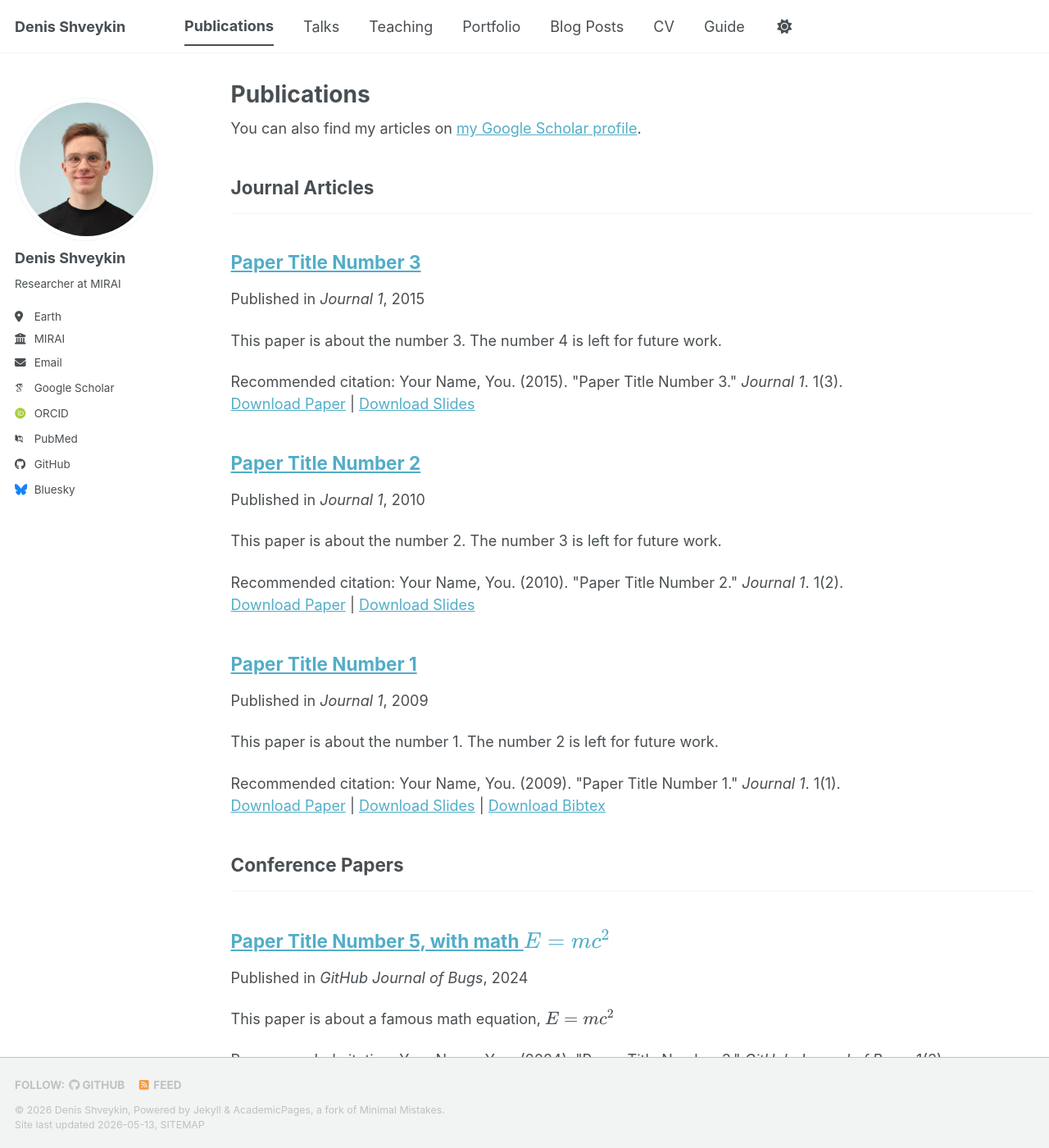
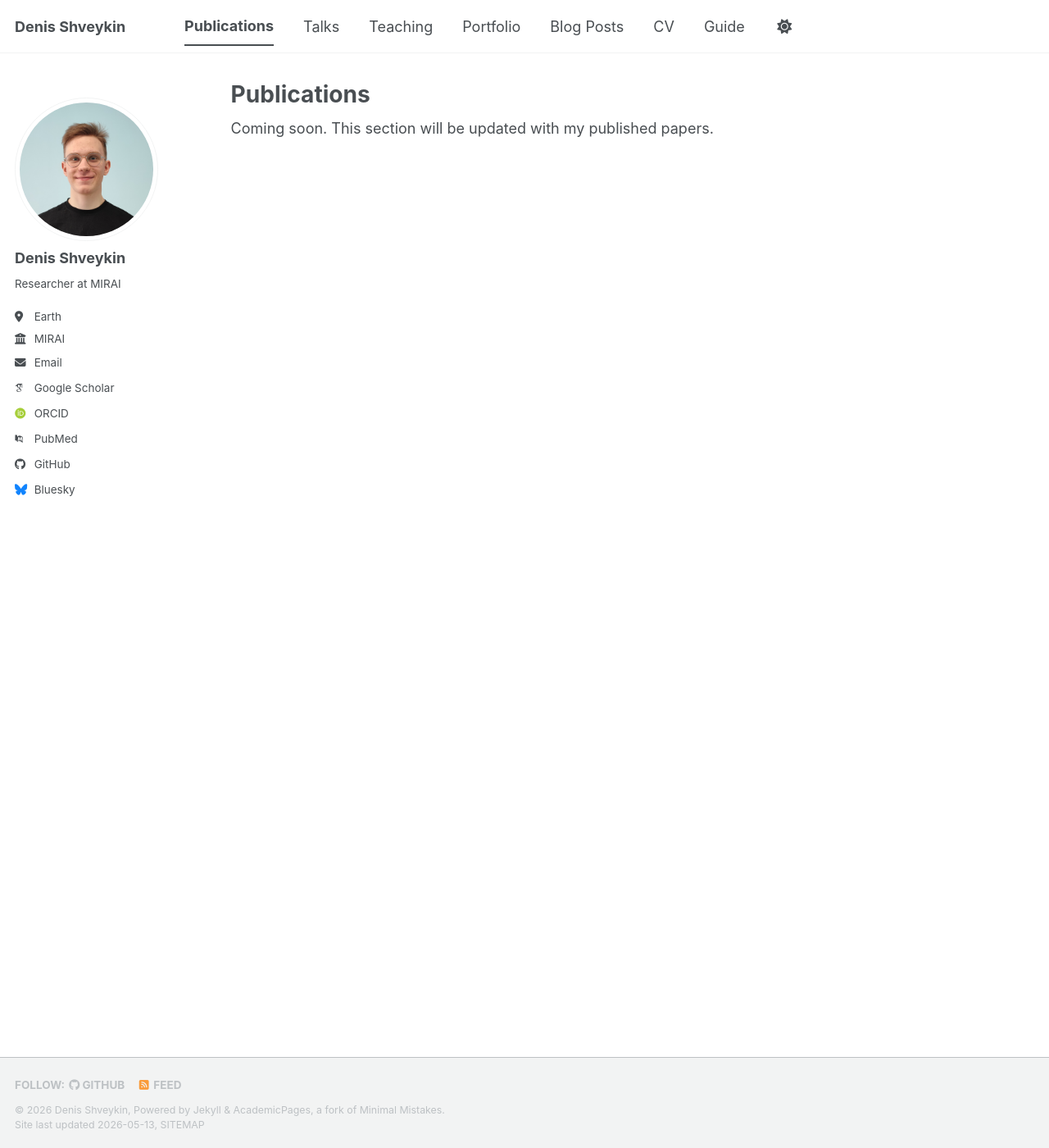
Before and after one commit to denisshveykin/denisshveykin.github.io, a Jekyll site: the page built from _pages/publications.html, in a window 1280 px wide and 1400 px high. Shown: the whole window at 82% size. Built offline with Jekyll 4.4.1, drawn with Linux system fonts in a browser that asks for light colours; some web fonts are replaced; a script bundle is joined from its source files by our own code; library files that are not in the unit come from our copies; some of the changed text lies outside the part shown.

Commit message:
remove redundant

```diff
--- a/_pages/cv.md
+++ b/_pages/cv.md
@@ -7,58 +7,4 @@ redirect_from:
   - /resume
 ---
 
-{% include base_path %}
-
-Education
-======
-* Ph.D in Version Control Theory, GitHub University, 2018 (expected)
-* M.S. in Jekyll, GitHub University, 2014
-* B.S. in GitHub, GitHub University, 2012
-
-Work experience
-======
-* Spring 2024: Academic Pages Collaborator
-  * GitHub University
-  * Duties includes: Updates and improvements to template
-  * Supervisor: The Users
-
-* Fall 2015: Research Assistant
-  * GitHub University
-  * Duties included: Merging pull requests
-  * Supervisor: Professor Hub
-
-* Summer 2015: Research Assistant
-  * GitHub University
-  * Duties included: Tagging issues
-  * Supervisor: Professor Git
-
-Skills
-======
-* Skill 1
-* Skill 2
-  * Sub-skill 2.1
-  * Sub-skill 2.2
-  * Sub-skill 2.3
-* Skill 3
-
-Publications
-======
-  <ul>{% for post in site.publications reversed %}
-    {% include archive-single-cv.html %}
-  {% endfor %}</ul>
-
-Talks
-======
-  <ul>{% for post in site.talks reversed %}
-    {% include archive-single-talk-cv.html  %}
-  {% endfor %}</ul>
-
-Teaching
-======
-  <ul>{% for post in site.teaching reversed %}
-    {% include archive-single-cv.html %}
-  {% endfor %}</ul>
-
-Service and leadership
-======
-* Currently signed in to 43 different slack teams
+*Full CV will be available shortly. For now, you can contact me via email for a detailed resume.*
--- a/_pages/publications.html
+++ b/_pages/publications.html
@@ -5,29 +5,4 @@ permalink: /publications/
 author_profile: true
 ---
 
-{% if site.author.googlescholar %}
-  <div class="wordwrap">You can also find my articles on <a href="{{site.author.googlescholar}}">my Google Scholar profile</a>.</div>
-{% endif %}
-
-{% include base_path %}
-
-<!-- New style rendering if publication categories are defined -->
-{% if site.publication_category %}
-  {% for category in site.publication_category  %}
-    {% assign title_shown = false %}
-    {% for post in site.publications reversed %}
-      {% if post.category != category[0] %}
-        {% continue %}
-      {% endif %}
-      {% unless title_shown %}
-        <h2>{{ category[1].title }}</h2><hr />
-        {% assign title_shown = true %}
-      {% endunless %}
-      {% include archive-single.html %}
-    {% endfor %}
-  {% endfor %}
-{% else %}
-  {% for post in site.publications reversed %}
-    {% include archive-single.html %}
-  {% endfor %}
-{% endif %}
+Coming soon. This section will be updated with my published papers.
--- a/_pages/teaching.html
+++ b/_pages/teaching.html
@@ -5,8 +5,4 @@ permalink: /teaching/
 author_profile: true
 ---
 
-{% include base_path %}
-
-{% for post in site.teaching reversed %}
-  {% include archive-single.html %}
-{% endfor %}
+Coming soon. This section will be updated with my teaching activities and materials.
```
Also changed, not shown: _drafts/post-draft.md (deleted, +0 -19 lines), _pages/portfolio.html (+1 -6 lines), _pages/talks.html (+1 -9 lines).
